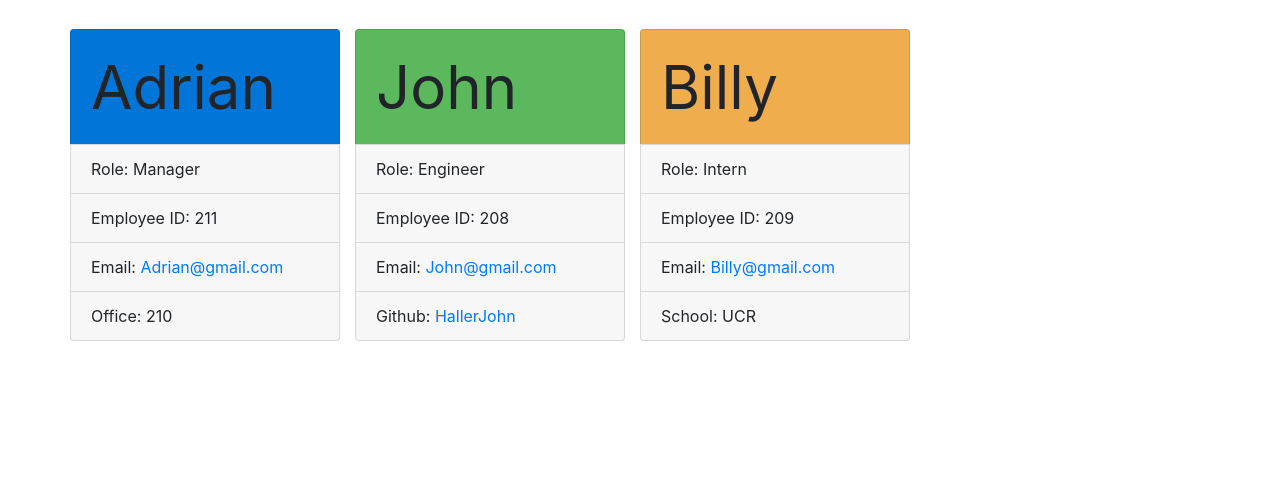
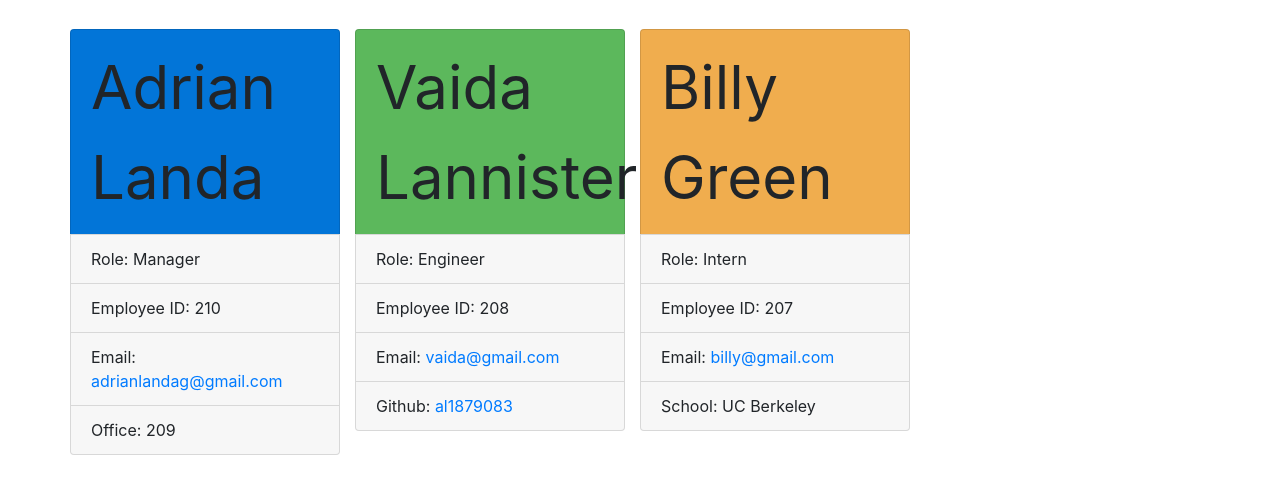
Before and after one commit to al1879083/Teamprofilegenerator-, a website: page assets/myTeam.html in a window 1280 px wide. Shown: the part 311-800 px from the top of the page. Drawn offline with nearby package versions, Linux system fonts and the light colour scheme.

Commit message:
double checking

```diff
--- a/assets/myTeam.html
+++ b/assets/myTeam.html
@@ -7,7 +7,7 @@
     <meta name="viewport" content="width=device-width, initial-scale=1.0">
     <link rel="stylesheet" href="https://stackpath.bootstrapcdn.com/bootstrap/4.3.1/css/bootstrap.min.css">
     <link rel="stylesheet" href="css/style.css">
-    <title>Your Team</title>
+    <title>My Team Profile</title>
 </head>
 <body>
     <div class="jumbotron">Your Team</div>
@@ -15,24 +15,24 @@
         <div id = "team-container"class="row">
             <ul class="list-group col-3">
                 <li class="list-group-item name Manager">
-                    Adrian
+                    Adrian Landa
                 </li>
                 <li class="list-group-item">
                     Role: Manager
                 </li>
                 <li class="list-group-item">
-                    Employee ID: 211
+                    Employee ID: 210
                 </li>
                 <li class="list-group-item">
-                    Email: <a href='https://mail.google.com/mail/u/0/?fs=1&to=Adrian@gmail.com&tf=cm'target = '_blank'>Adrian@gmail.com</a>
+                    Email: <a href='https://mail.google.com/mail/u/0/?fs=1&to=adrianlandag@gmail.com&tf=cm'target = '_blank'>adrianlandag@gmail.com</a>
                 </li>
                 <li class="list-group-item">
-                    Office: 210
+                    Office: 209
                 </li>
             </ul>
             <ul class="list-group col-3">
                 <li class="list-group-item name Engineer">
-                    John
+                    Vaida Lannister
                 </li>
                 <li class="list-group-item">
                     Role: Engineer
@@ -41,28 +41,28 @@
                     Employee ID: 208
                 </li>
                 <li class="list-group-item">
-                Email: <a href='https://mail.google.com/mail/u/0/?fs=1&to=John@gmail.com&tf=cm'target = '_blank'>John@gmail.com</a>
+                Email: <a href='https://mail.google.com/mail/u/0/?fs=1&to=vaida@gmail.com&tf=cm'target = '_blank'>vaida@gmail.com</a>
                 </li>
                 <li class="list-group-item">
-                    Github: <a href='https://github.com/HallerJohn'target = '_blank'>HallerJohn</a>
+                    Github: <a href='https://github.com/al1879083'target = '_blank'>al1879083</a>
                 </li>
             </ul>
 
             <ul class="list-group col-3">
                 <li class="list-group-item name Intern">
-                    Billy
+                    Billy Green
                 </li>
                 <li class="list-group-item">
                     Role: Intern
                 </li>
                 <li class="list-group-item">
-                    Employee ID: 209
+                    Employee ID: 207
                 </li>
                 <li class="list-group-item">
-                Email: <a href='https://mail.google.com/mail/u/0/?fs=1&to=Billy@gmail.com&tf=cm'target = '_blank'>Billy@gmail.com</a>
+                Email: <a href='https://mail.google.com/mail/u/0/?fs=1&to=billy@gmail.com&tf=cm'target = '_blank'>billy@gmail.com</a>
                 </li>
                 <li class="list-group-item">
-                    School: UCR
+                    School: UC Berkeley
                 </li>
             </ul>
 
```
